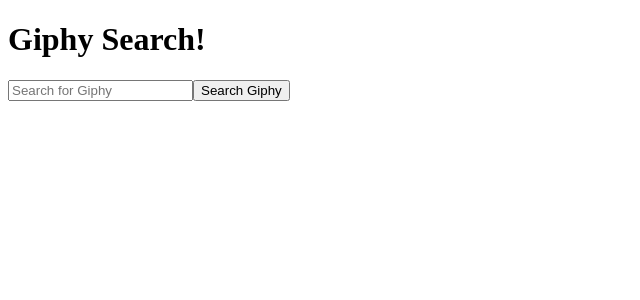
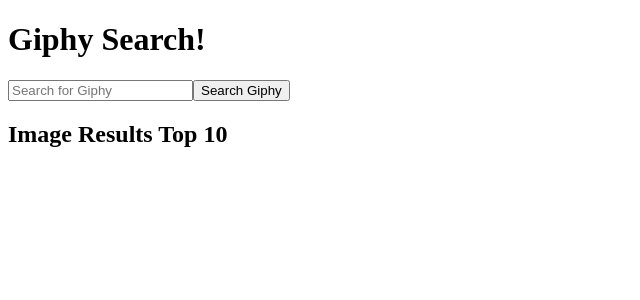
Before and after one commit to jecht-code/group-giphy-saga-project, a React (Vite) app: page / in a window 1280 px wide. Shown: the top 300 px of the page, without its empty margins (0-640 px from the left). Built offline with nearby package versions, Linux system fonts and the light colour scheme.

Commit message:
all of the images are rendering

```diff
--- a/src/components/App/App.jsx
+++ b/src/components/App/App.jsx
@@ -1,6 +1,7 @@
 import { useDispatch } from 'react-redux';
 
 import SearchForm from "../SearchForm/SearchForm";
+import ImageResult from '../ImageResult/ImageResult';
 
 function App() {
   const dispatch = useDispatch();
@@ -11,6 +12,8 @@
 
       <SearchForm />
 
+      <ImageResult />
+
     </div>
   );
 }
--- /dev/null
+++ b/src/components/ImageResult/ImageResult.jsx
@@ -0,0 +1,22 @@
+import { useSelector } from 'react-redux';
+
+function ImageResult() {
+    const giphy = useSelector((store) => store.giphy);
+
+    return(
+        <div>
+            <h2>Image Results Top 10</h2>
+            <ul>
+                {giphy.map((giphyImage) => {
+                    return(
+                        <li key={giphyImage.id}>
+                            <img src={giphyImage.image} alt={giphyImage.alt} />
+                        </li>
+                    );
+                })}
+            </ul>
+        </div>
+    )
+}
+
+export default ImageResult;
--- a/src/redux/store.jsx
+++ b/src/redux/store.jsx
@@ -22,7 +22,8 @@
     //try catch block
     try {
         // code to try running here
-        const searchResult = yield axios.post('/api/giphysearch', {
+        //changed .post to .get becuase of our router call.
+        const searchResult = yield axios.get('/api/giphy/search', {
            searchTerm: action.payload.name,
         });
         yield put({ type: 'SET_IMAGES', payload: searchResult.data });
```
